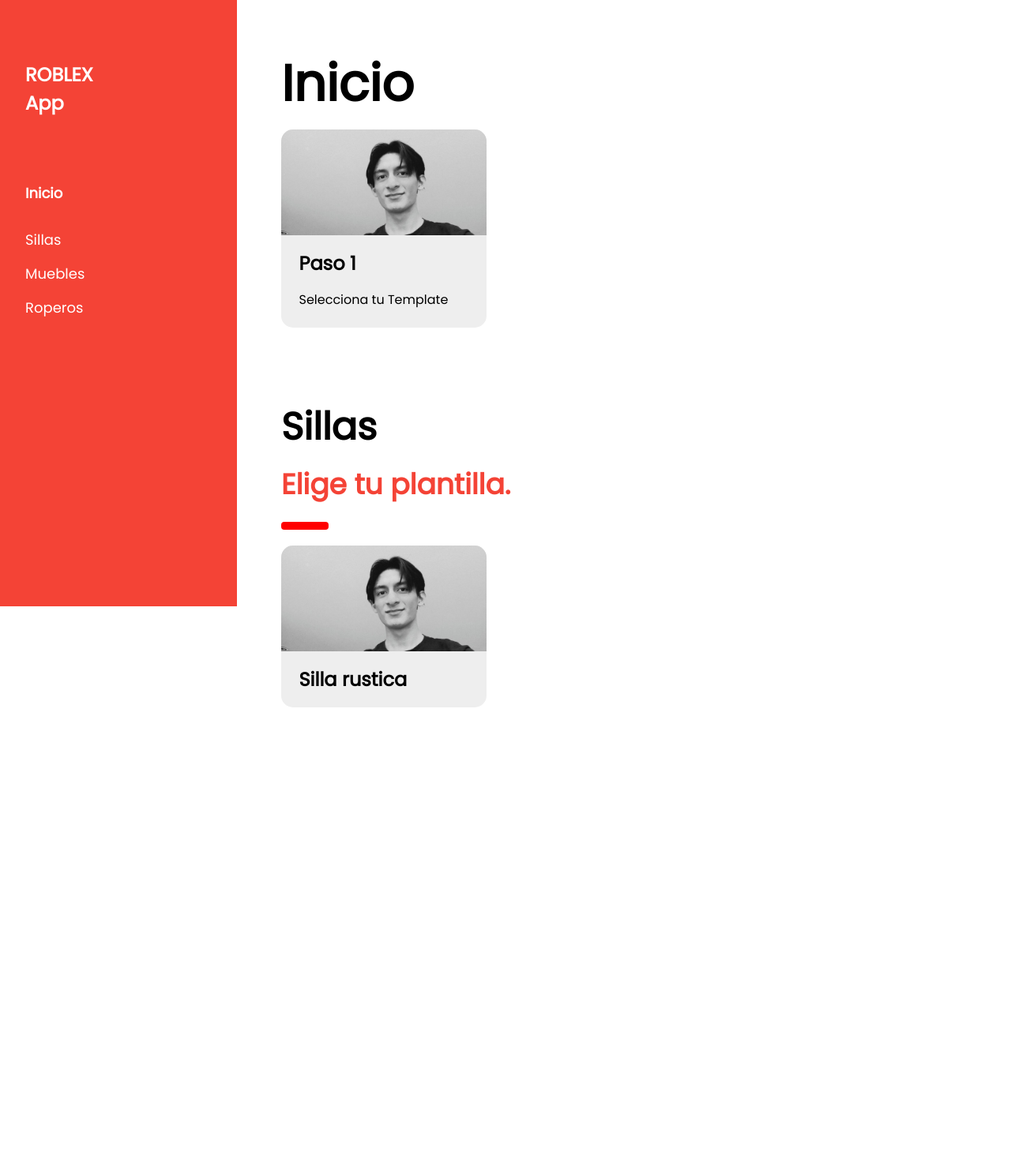
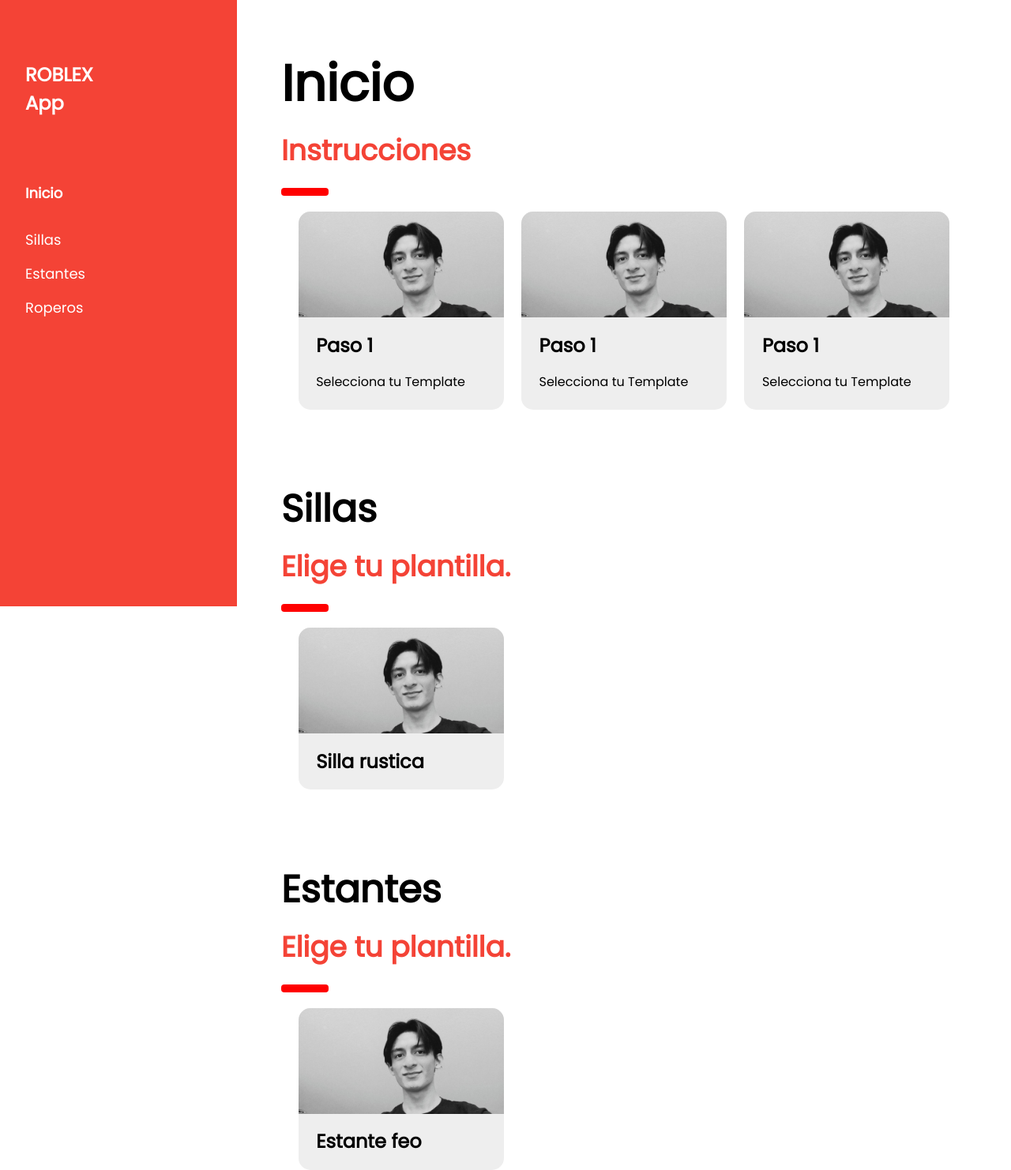
Before and after one commit to FeernandoOFF/Roblex, a plain HTML site: page app.html in a window 1280 px wide. Shown: the part 32-1514 px from the top of the page at 79% size. Before the commit the page ends 929 px from the top, so only its background shows below. Drawn offline with nearby package versions, Linux system fonts and the light colour scheme.

Commit message:
Plantilla de seleccion casi terminada

```diff
--- a/app.html
+++ b/app.html
@@ -29,7 +29,7 @@
         <div class="w3-bar-block">
         <a href="#inicio" onclick="w3_close()" class="w3-bar-item w3-button w3-hover-white w3-margin-bottom">Inicio</a>
         <a href="#Sillas" onclick="w3_close()" class="w3-bar-item w3-button w3-hover-white regular">Sillas</a>
-        <a href="#showcase" onclick="w3_close()" class="w3-bar-item w3-button w3-hover-white regular">Muebles</a>
+        <a href="#Estantes" onclick="w3_close()" class="w3-bar-item w3-button w3-hover-white regular">Estantes</a>
         <a href="#designers" onclick="w3_close()" class="w3-bar-item w3-button w3-hover-white regular">Roperos</a>
         </div>
     </nav>
@@ -47,7 +47,27 @@
     <main class="w3-main" style="margin-left:340px;margin-right:40px">
         <div class="w3-container" style="margin-top:80px" id="inicio">
             <h1 class="w3-jumbo"><b>Inicio</b></h1>
-            <div class="instrucciones grid">
+            <h2 class="w3-xxlarge w3-text-red"><b>Instrucciones</b></h2>
+            <hr style="width:50px;border:5px solid red" class="w3-round">
+            <div class="instrucciones grid w3-margin-top">
+                <div class="card instruccion">
+                    <div class="img-container">
+                        <img src="img/team/mario.jpeg" alt="">
+                    </div>
+                    <div class="text-container">
+                        <h3>Paso 1</h3>
+                        <p>Selecciona tu Template</p>
+                    </div>
+                </div>
+                <div class="card instruccion">
+                    <div class="img-container">
+                        <img src="img/team/mario.jpeg" alt="">
+                    </div>
+                    <div class="text-container">
+                        <h3>Paso 1</h3>
+                        <p>Selecciona tu Template</p>
+                    </div>
+                </div>
                 <div class="card instruccion">
                     <div class="img-container">
                         <img src="img/team/mario.jpeg" alt="">
@@ -58,12 +78,12 @@
                     </div>
                 </div>
             </div>
-          </div>
-          <div class="w3-container" style="margin-top:80px" id="Sillas">
+        </div>
+        <div class="w3-container" style="margin-top:80px" id="Sillas">
             <h2 class="w3-xxxlarge"><b>Sillas</b></h2>
             <h2 class="w3-xxlarge w3-text-red"><b>Elige tu plantilla.</b></h2>
             <hr style="width:50px;border:5px solid red" class="w3-round">
-            <div class="templates gird">
+            <div class="templates w3-margin-top grid">
                 <div class="card template">
                     <div class="img-container">
                         <img src="img/team/mario.jpeg" alt="">
@@ -73,6 +93,22 @@
                     </div>
                 </div>
             </div>
+        </div>
+        <div class="w3-container" style="margin-top:80px" id="Estantes">
+            <h2 class="w3-xxxlarge"><b>Estantes</b></h2>
+            <h2 class="w3-xxlarge w3-text-red"><b>Elige tu plantilla.</b></h2>
+            <hr style="width:50px;border:5px solid red" class="w3-round">
+            <div class="templates w3-margin-top grid">
+                <div class="card template">
+                    <div class="img-container">
+                        <img src="img/team/mario.jpeg" alt="">
+                    </div>
+                    <div class="text-container">
+                        <h3>Estante feo</h3>
+                    </div>
+                </div>
+            </div>
+        </div>
     </main>
     <script>
     // Script to open and close sidebar
--- a/css/estilosAppInicio.sass
+++ b/css/estilosAppInicio.sass
@@ -1,6 +1,7 @@
 body
     main
         .instrucciones,.templates,.grid
+            margin: 0 auto
             width: 95%
             display: grid
             grid-template: auto/repeat(3,1fr)
@@ -23,3 +24,9 @@ body
                     img
                         border-radius: 15px 15px 0 0
                         width: 100%
+@media screen and ( max-width:1000px  )
+    body
+        main
+            .grid
+                grid-template: auto/1fr
+                width: 80%
```
Also changed, not shown: css/estilosAppInicio.css, 1 other file.
